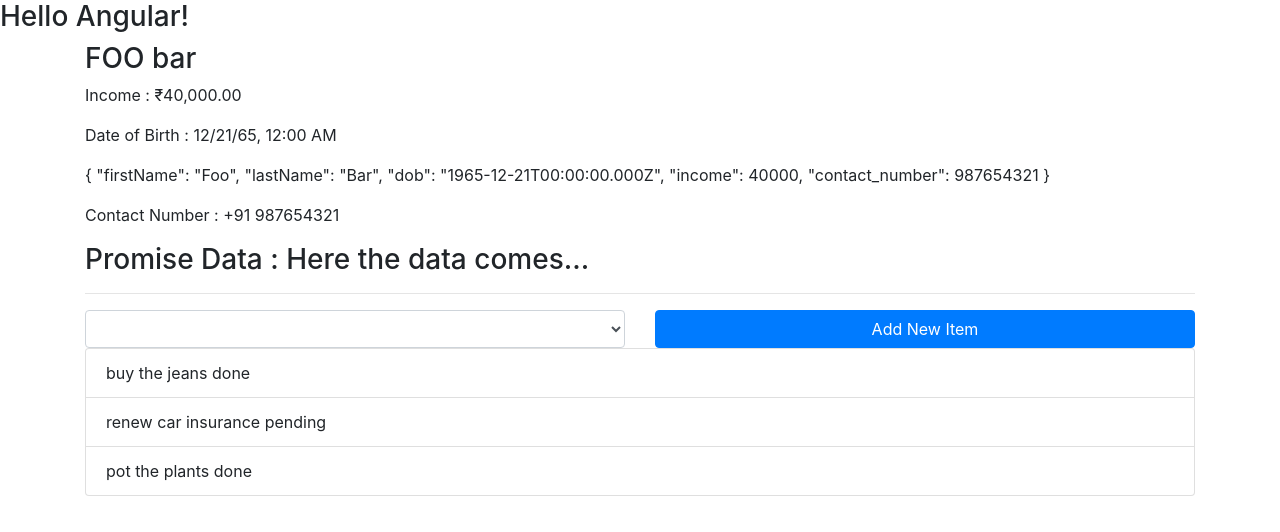
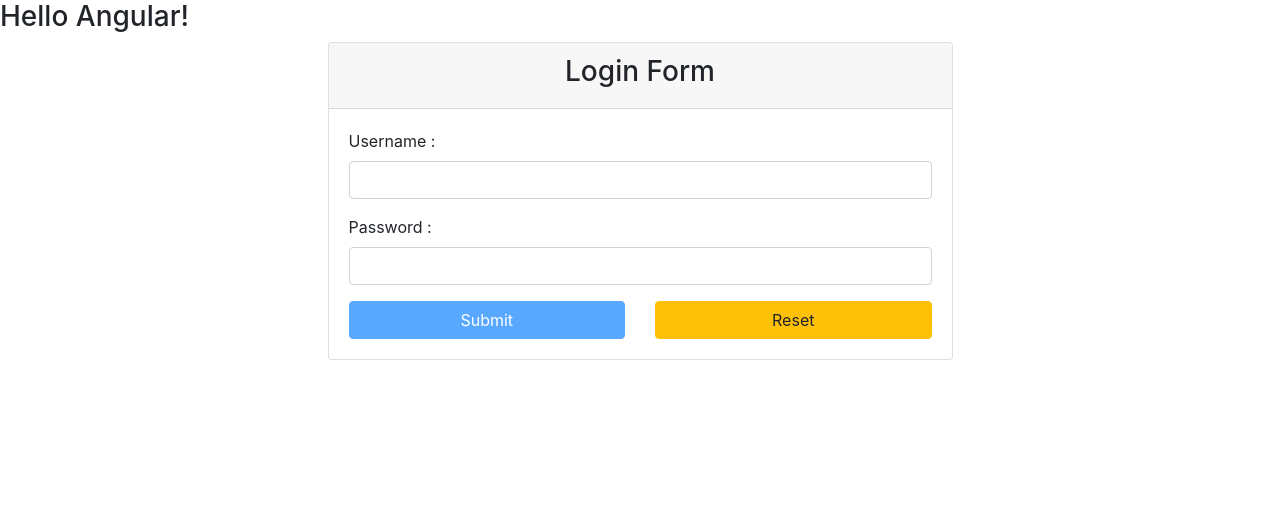
Before and after one commit to synergy2411/kronos-users-app, an Angular app: page / in a window 1280 px wide. Shown: the top 532 px of the page. Built offline with nearby package versions, Linux system fonts and the light colour scheme.

Commit message:
template driven form added

```diff
--- a/src/app/app.component.html
+++ b/src/app/app.component.html
@@ -1,7 +1,9 @@
 <h3>Hello Angular!</h3>
 
 
-<app-pipe-demo></app-pipe-demo>
+<app-login></app-login>
+
+<!-- <app-pipe-demo></app-pipe-demo> -->
 
 
 <!-- <app-users></app-users> -->
--- a/src/app/app.module.ts
+++ b/src/app/app.module.ts
@@ -10,6 +10,7 @@ import { HighlightDirective } from './Directives/highlight.directive';
 import { PipeDemoComponent } from './components/pipe-demo/pipe-demo.component';
 import { CountryCodePipe } from './pipes/country-code.pipe';
 import { FilterPipe } from './pipes/filter.pipe';
+import { LoginComponent } from './components/auth/login/login.component';
 
 @NgModule({
   declarations: [     // Components, Directives, Pipes
@@ -20,7 +21,8 @@ import { FilterPipe } from './pipes/filter.pipe';
     HighlightDirective,
     PipeDemoComponent,
     CountryCodePipe,
-    FilterPipe
+    FilterPipe,
+    LoginComponent
   ],
   imports: [          // Module - Builtin / Custom
     BrowserModule,
--- /dev/null
+++ b/src/app/components/auth/login/login.component.css
@@ -0,0 +1,15 @@
+.ng-invalid.ng-touched.ng-dirty[name="username"]{
+  border-left : 3px red solid;
+}
+
+.ng-valid.ng-touched.ng-dirty[name="username"]{
+  border-left : 3px green solid;
+}
+
+.ng-invalid.ng-touched.ng-dirty[name="password"]{
+  border-left : 3px red solid;
+}
+
+.ng-valid.ng-touched.ng-dirty[name="password"]{
+  border-left : 3px green solid;
+}
--- /dev/null
+++ b/src/app/components/auth/login/login.component.html
@@ -0,0 +1,49 @@
+
+<div class="row">
+  <div class="col-sm-8 col-md-6 offset-sm-2 offset-md-3">
+
+
+      <div class="card">
+        <div class="card-header">
+          <h3 class="text-center">Login Form</h3>
+        </div>
+        <div class="card-body">
+          <form #f = "ngForm">
+            <!-- Username -->
+            <div class="form-group">
+              <label for="username"> Username : </label>
+              <input type="email"
+                class="form-control"
+                name="username"
+                ngModel
+                required
+                email>
+            </div>
+            <!-- Password -->
+            <div class="form-group">
+              <label for="password"> Password : </label>
+              <input type="text"
+                class="form-control"
+                name="password"
+                ngModel
+                required
+                minlength="6">
+            </div>
+            <!-- Button -->
+            <div class="row">
+              <div class="col-sm-6 col-md-6">
+                <button class="btn btn-primary btn-block"
+                  (click) = "onSubmit(f)"
+                  [disabled] = "!f.valid">Submit</button>
+              </div>
+              <div class="col-sm-6 col-md-6">
+                <button class="btn btn-warning btn-block"
+                  (click) = "onReset(f)">Reset</button>
+              </div>
+            </div>
+          </form>
+        </div>
+      </div>
+
+  </div>
+</div>
--- /dev/null
+++ b/src/app/components/auth/login/login.component.ts
@@ -0,0 +1,23 @@
+import { Component, OnInit } from '@angular/core';
+import { NgForm } from '@angular/forms';
+
+@Component({
+  selector: 'app-login',
+  templateUrl: './login.component.html',
+  styleUrls: ['./login.component.css']
+})
+export class LoginComponent implements OnInit {
+
+  constructor() { }
+
+  ngOnInit(): void {
+  }
+
+  onSubmit(form : NgForm){
+    console.log(form);
+  }
+
+  onReset(form : NgForm){
+    form.reset();
+  }
+}
```
Also changed, not shown: 1 other file (tests, documents, lock files or other folders).
